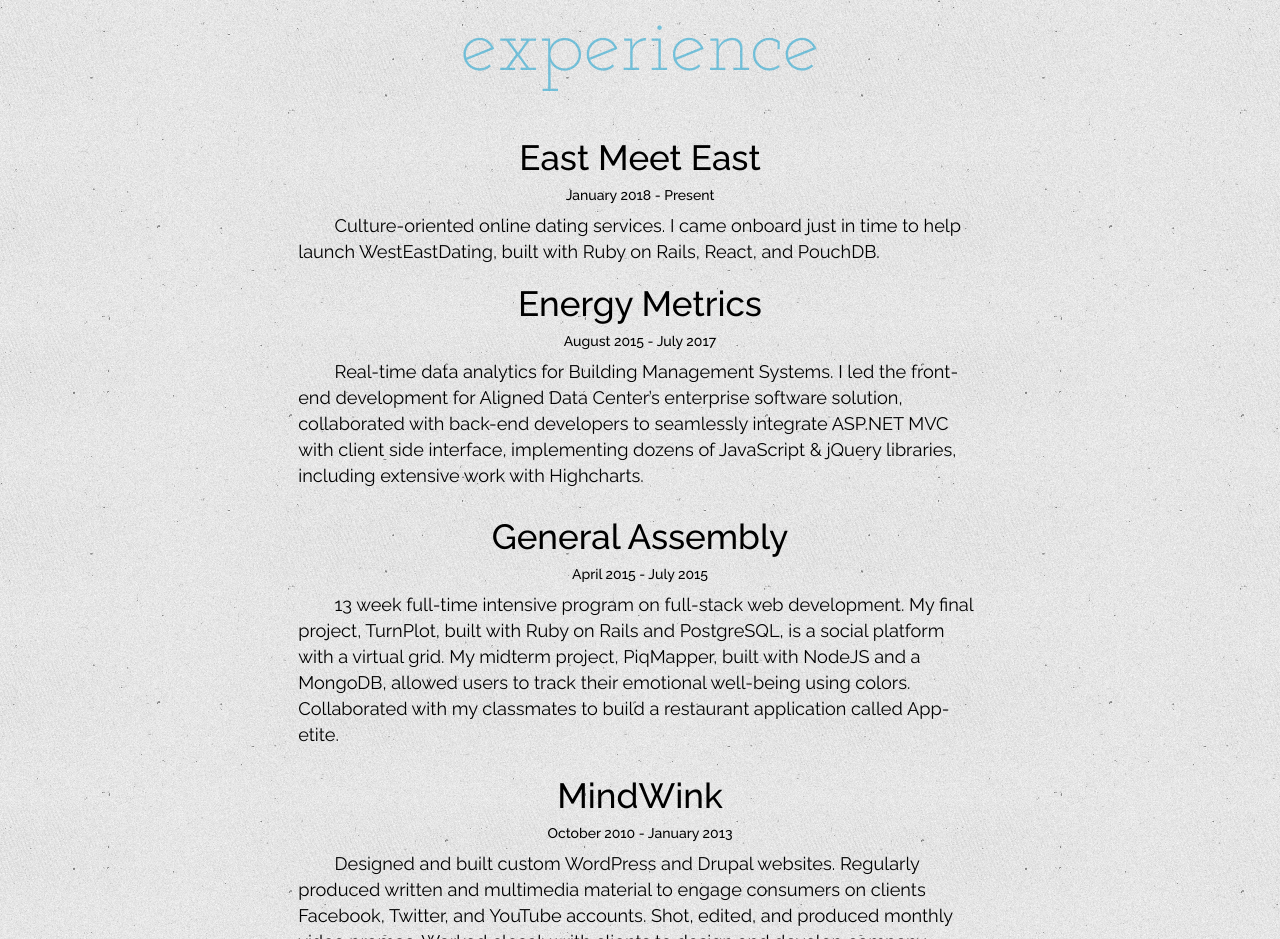
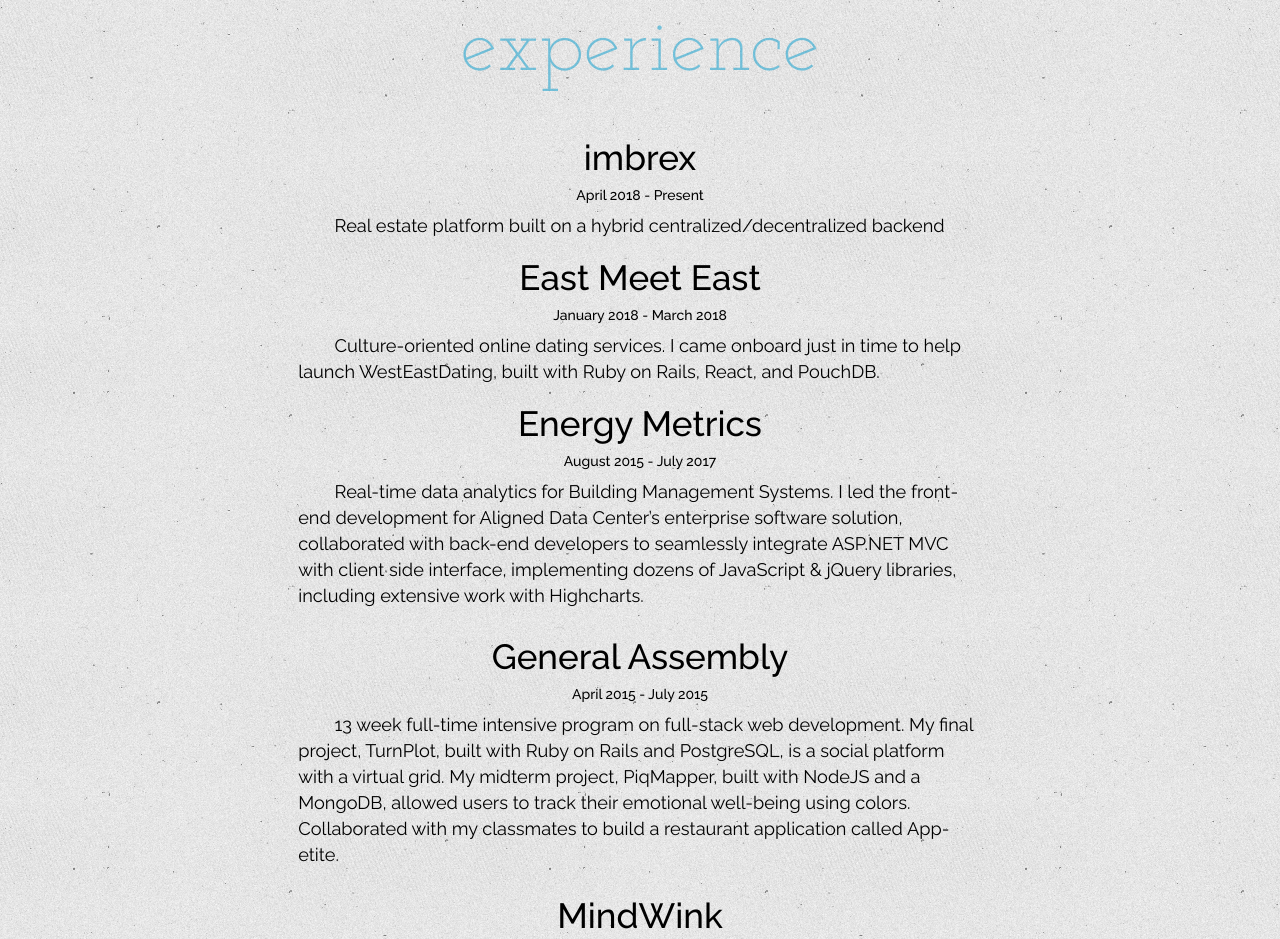
Before and after one commit to James527/james_portfolio, a website: page index.html in a window 1280 px wide. Shown: the part 844-1783 px from the top of the page. Drawn offline with Linux system fonts and the light colour scheme.

Commit message:
added imbrex

```diff
--- a/index.html
+++ b/index.html
@@ -106,8 +106,11 @@
 		  <div class="row">
 			<div class="col-md-8 col-md-offset-2">
 			  <div class="col-md-12">
+				<h3>imbrex</h3>
+				<h5>April 2018 - Present</h5>
+				<p class="dent">Real estate platform built on a hybrid centralized/decentralized backend</p>
 				<h3>East Meet East</h3>
-				<h5>January 2018 - Present</h5>
+				<h5>January 2018 - March 2018</h5>
 				<p class="dent">Culture-oriented online dating services. I came onboard just in time to help launch WestEastDating, built with Ruby on Rails, React, and PouchDB.</p>
 				<h3>Energy Metrics</h3>
 				<h5>August 2015 - July 2017</h5>
```
